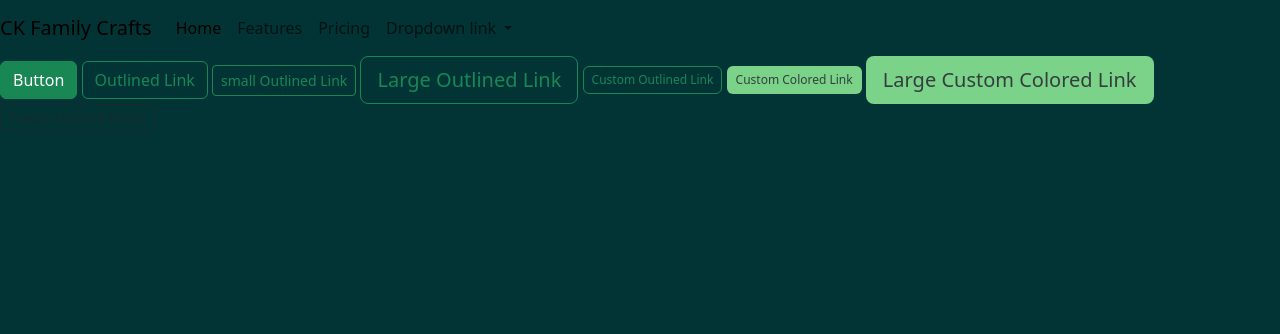
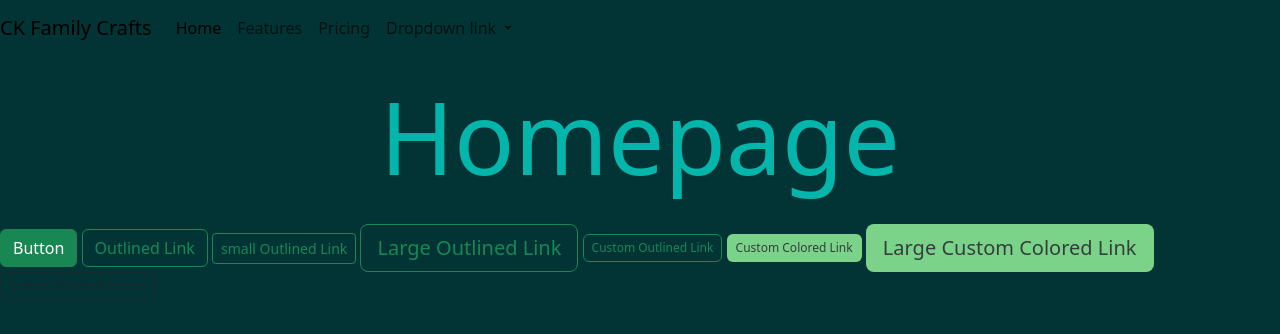
Before and after one commit to CEOHurdleHopper/Front-End-Development, a plain HTML site: page src/index.html in a window 1280 px wide. Drawn offline with nearby package versions, Linux system fonts and the light colour scheme.

Commit message:
adde proper sizing to the homepage title and added proper disign to the home page title as well using bootstrap "display" module.

```diff
--- a/css/style.css
+++ b/css/style.css
@@ -1,3 +1,13 @@
+#Home{
+    background-color: #023436;
+}
+
+#title {
+    font-size: 75pt;
+    font-family: system-ui;
+    color: #03B5AA
+  }
+
 .custom-btn {
 
     --bs-btn-padding-y: .25rem;
@@ -42,10 +52,11 @@
     color: #607466;
 }
 
-#Home{
-    background-color: #023436;
-}
-
 .center-text{
     text-align: center;
 }
+
+.header{
+    text-align: center;
+    padding: 15pt;
+}
--- a/src/index.html
+++ b/src/index.html
@@ -49,6 +49,9 @@
 
 
     <main>
+      <div class=header>
+        <h1 class= "display-1" id="title">Homepage</h1>
+      </div>
 
     </main>
 
```
